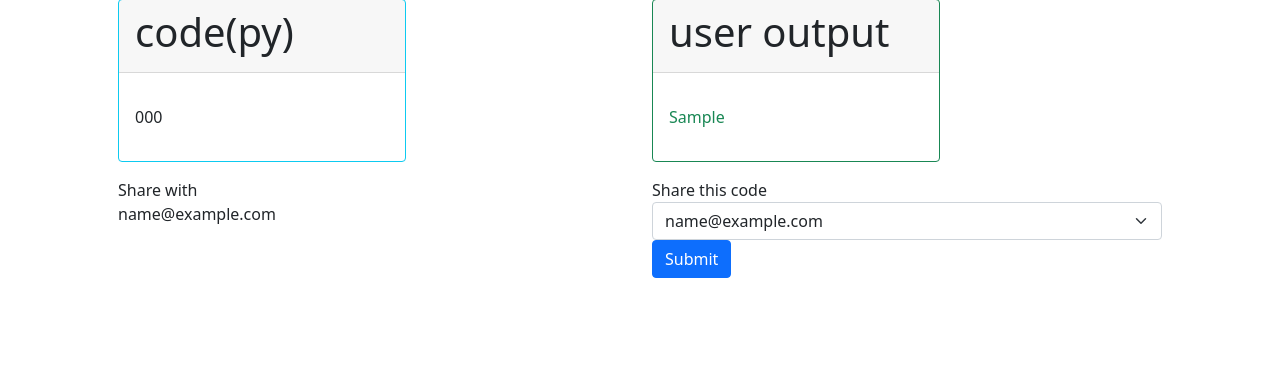
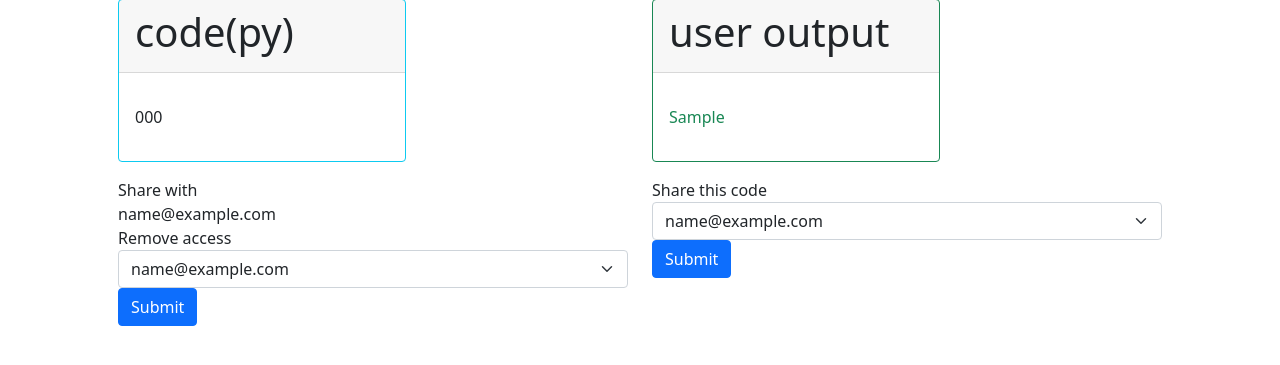
Before and after one commit to shubham-lohan/online_ide, a Django app: page /submission/1/ in a window 1280 px wide. Shown: the part 121-486 px from the top of the page. Run offline with Django 4.2, Linux system fonts and the light colour scheme; a user stored in the database is signed in; tables that the repository leaves empty hold one stand-in row (values such as "Sample post"); some libraries are stand-ins or nearby versions.

Commit message:
access removed feature added

```diff
--- a/online_ide/views.py
+++ b/online_ide/views.py
@@ -67,12 +67,20 @@ def show_submissions(request, submission_id):
     # # print(submission.code.encode('utf-8'))
     if request.method == 'POST':
         print(request.POST)
-        people = request.POST['share_with']
-        user = User.objects.filter(email=people).first()
-        print("user", user)
-        if user:
-            submission.share_with.add(user)
-            submission.save()
+        if 'share_with' in request.POST.keys():
+            people = request.POST['share_with']
+            user = User.objects.filter(email=people).first()
+            print("user", user)
+            if user:
+                submission.share_with.add(user)
+                submission.save()
+        else:
+            print(request.POST['remove_access'])
+            people = request.POST['remove_access']
+            user = User.objects.filter(email=people).first()
+            if user:
+                submission.share_with.remove(user)
+                submission.save()
     users = User.objects.all()
     print(users)
     return render(request, "show_submissions.html", {'submission': submission,
--- a/templates/show_submissions.html
+++ b/templates/show_submissions.html
@@ -62,6 +62,18 @@
             {{people.email}}
             <br>
             {% endfor %}
+            {% if submission.user.email|is_equal:request.user.email%}
+            Remove access
+            <form action="" method="post">
+                {% csrf_token %}
+                <select class="form-select" name="remove_access">
+                    {% for user in share_with %}
+                    <option value="{{user.email}}">{{user.email}}</option>
+                    {% endfor %}
+                </select>
+                <input type="submit" class="btn btn-primary" value="Submit">
+            </form>
+            {% endif %}
         </div>
         <div class="col">
             {% if submission.user.email|is_equal:request.user.email%}
```
